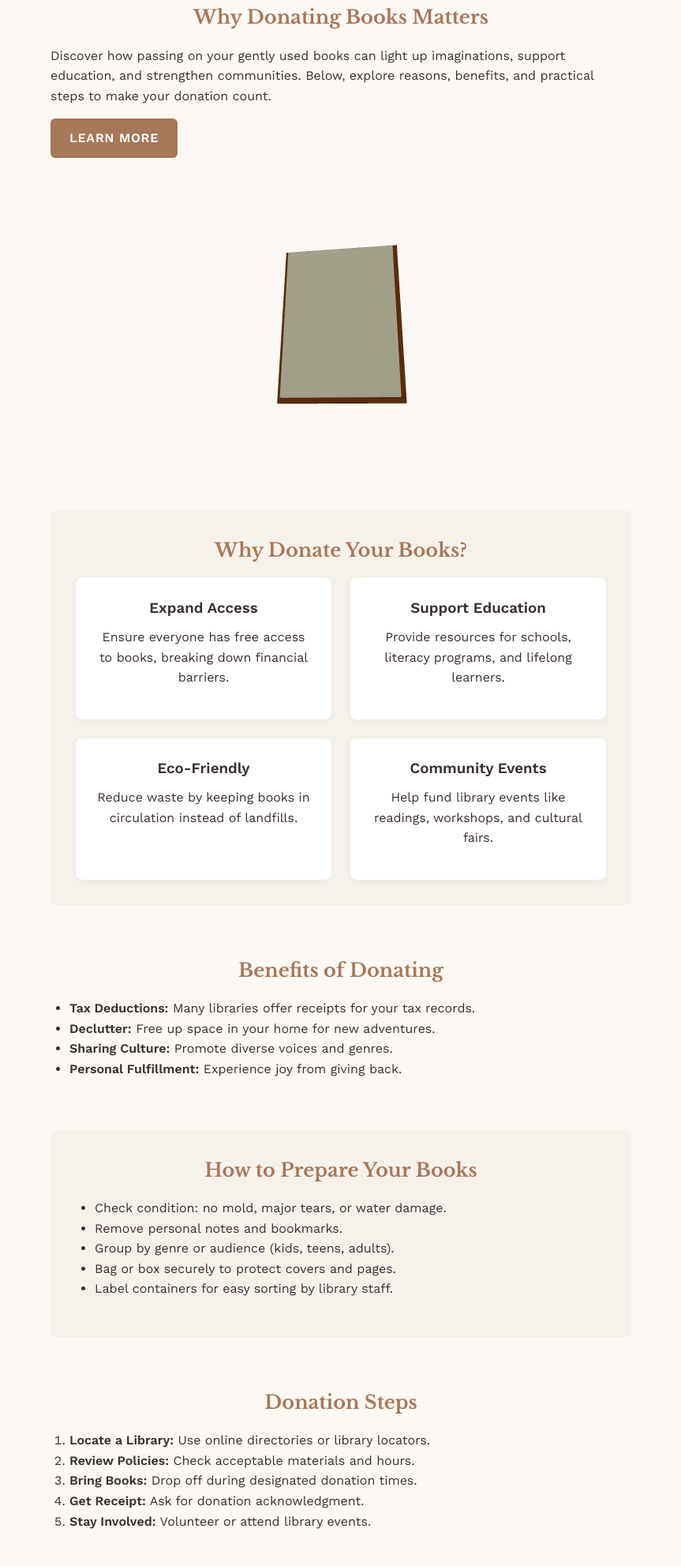
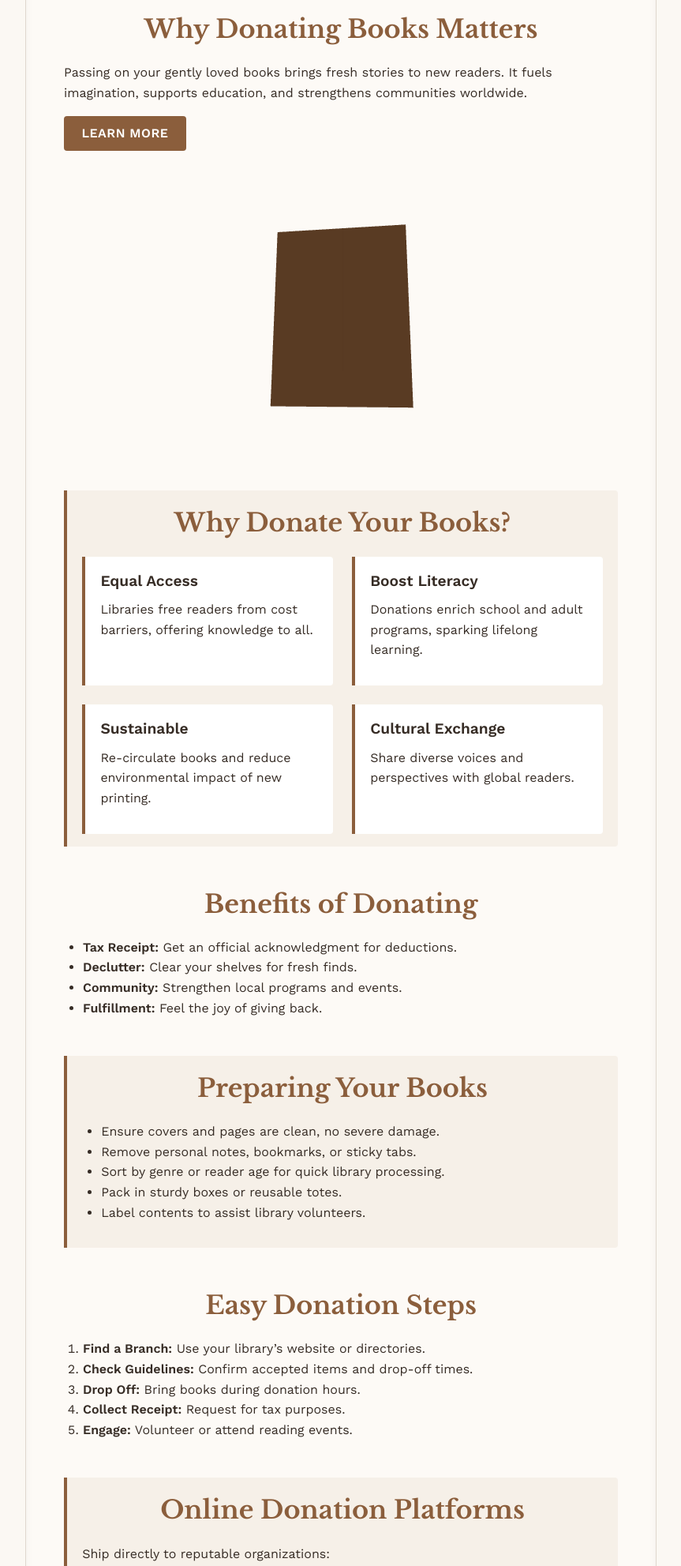
Before and after one commit to TokoBOOO/TokoBOOO.github.io, a plain HTML site: page index.html in a window 1280 px wide. Shown: the part 224-2207 px from the top of the page at 79% size, without its empty margins (208-1071 px from the left). Drawn offline with nearby package versions, Linux system fonts and the light colour scheme.

Commit message:
Update index.html

```diff
--- a/index.html
+++ b/index.html
@@ -9,11 +9,12 @@
   <style>
     /* Variables */
     :root {
-      --bg: #fcf8f3;
-      --accent: #a67859;
-      --text: #3b2f2f;
+      --bg: #fbf8f3;
+      --page-bg: #fdfaf6;
+      --accent: #8b5e3c;
+      --text: #362c25;
       --card: #ffffff;
-      --alt: #f7f1ec;
+      --alt: #f6f0e8;
     }
     /* Reset */
     * { margin: 0; padding: 0; box-sizing: border-box; }
@@ -21,33 +22,41 @@
     a { color: var(--accent); text-decoration: none; }
     a:hover { text-decoration: underline; }
 
-    /* Layout */
-    .container { max-width: 800px; margin: 0 auto; padding: 2rem; }
+    /* Container styled as open book */
+    .container {
+      max-width: 800px;
+      margin: 2rem auto;
+      padding: 2rem 3rem;
+      background: var(--page-bg);
+      border: 1px solid #e0d7ce;
+      box-shadow: inset 0 0 10px rgba(0,0,0,0.05);
+      border-radius: 4px;
+    }
     header, footer { text-align: center; }
-    header h1 { font-family: 'Libre Baskerville', serif; font-size: 2.5rem; color: var(--accent); }
-    nav ul { display: flex; justify-content: center; gap: 1rem; list-style: none; margin-top: 1rem; }
+    header h1 { font-family: 'Libre Baskerville', serif; font-size: 2.5rem; color: var(--accent); margin-bottom: 0.5rem; }
+    nav ul { display: flex; justify-content: center; gap: 1rem; list-style: none; margin-bottom: 1.5rem; }
     nav a { font-weight: 600; padding: 0.5rem 1rem; border-radius: 4px; transition: background 0.3s; }
     nav a:hover { background: var(--accent); color: #fff; }
 
-    section { margin: 4rem 0; }
-    h2 { font-family: 'Libre Baskerville', serif; color: var(--accent); margin-bottom: 1rem; text-align: center; }
+    section { margin: 3rem 0; }
+    h2 { font-family: 'Libre Baskerville', serif; color: var(--accent); margin-bottom: 1rem; text-align: center; font-size: 2rem; }
     p, ul, ol, dl { margin-bottom: 1rem; }
     ul, ol { padding-left: 1.5rem; }
 
     /* Buttons */
-    .btn { display: inline-block; background: var(--accent); color: #fff; padding: 0.75rem 1.5rem; border-radius: 6px; font-weight: 600; text-transform: uppercase; letter-spacing: 0.05em; transition: transform 0.3s; }
-    .btn:hover { transform: scale(1.05); }
+    .btn { display: inline-block; background: var(--accent); color: #fff; padding: 0.6rem 1.4rem; border-radius: 4px; font-weight: 600; text-transform: uppercase; letter-spacing: 0.03em; transition: transform 0.2s; }
+    .btn:hover { transform: scale(1.03); }
 
     /* Cards */
-    .info-grid { display: grid; grid-template-columns: repeat(auto-fit,minmax(220px,1fr)); gap: 1.5rem; }
-    .card { background: var(--card); padding: 1.5rem; border-radius: 8px; box-shadow: 0 2px 8px rgba(0,0,0,0.05); text-align: center; }
-    .card h3 { margin-bottom: 0.5rem; }
+    .info-grid { display: grid; grid-template-columns: repeat(auto-fit,minmax(240px,1fr)); gap: 1.5rem; }
+    .card { background: var(--card); padding: 1rem 1.2rem; border-left: 4px solid var(--accent); border-radius: 0 4px 4px 0; }
+    .card h3 { margin-bottom: 0.5rem; font-size: 1.2rem; }
 
     /* Alternating sections */
-    .alt { background: var(--alt); padding: 2rem; border-radius: 8px; }
+    .alt { background: var(--alt); padding: 1rem 1.2rem; border-left: 4px solid var(--accent); border-radius: 0 4px 4px 0; }
 
     /* FAQ */
-    .faq dt { font-weight: 600; margin-top: 1rem; cursor: pointer; }
+    .faq dt { font-weight: 600; margin-top: 1rem; }
     .faq dd { margin: 0.5rem 0 0 1rem; }
 
     /* Model */
@@ -77,7 +86,7 @@
     <!-- Hero -->
     <section id="about">
       <h2>Why Donating Books Matters</h2>
-      <p>Discover how passing on your gently used books can light up imaginations, support education, and strengthen communities. Below, explore reasons, benefits, and practical steps to make your donation count.</p>
+      <p>Passing on your gently loved books brings fresh stories to new readers. It fuels imagination, supports education, and strengthens communities worldwide.</p>
       <a href="#why" class="btn">Learn More</a>
       <div id="model-container"></div>
     </section>
@@ -87,20 +96,20 @@
       <h2>Why Donate Your Books?</h2>
       <div class="info-grid">
         <div class="card">
-          <h3>Expand Access</h3>
-          <p>Ensure everyone has free access to books, breaking down financial barriers.</p>
+          <h3>Equal Access</h3>
+          <p>Libraries free readers from cost barriers, offering knowledge to all.</p>
         </div>
         <div class="card">
-          <h3>Support Education</h3>
-          <p>Provide resources for schools, literacy programs, and lifelong learners.</p>
+          <h3>Boost Literacy</h3>
+          <p>Donations enrich school and adult programs, sparking lifelong learning.</p>
         </div>
         <div class="card">
-          <h3>Eco-Friendly</h3>
-          <p>Reduce waste by keeping books in circulation instead of landfills.</p>
+          <h3>Sustainable</h3>
+          <p>Re-circulate books and reduce environmental impact of new printing.</p>
         </div>
         <div class="card">
-          <h3>Community Events</h3>
-          <p>Help fund library events like readings, workshops, and cultural fairs.</p>
+          <h3>Cultural Exchange</h3>
+          <p>Share diverse voices and perspectives with global readers.</p>
         </div>
       </div>
     </section>
@@ -109,46 +118,47 @@
     <section id="benefits">
       <h2>Benefits of Donating</h2>
       <ul>
-        <li><strong>Tax Deductions:</strong> Many libraries offer receipts for your tax records.</li>
-        <li><strong>Declutter:</strong> Free up space in your home for new adventures.</li>
-        <li><strong>Sharing Culture:</strong> Promote diverse voices and genres.</li>
-        <li><strong>Personal Fulfillment:</strong> Experience joy from giving back.</li>
+        <li><strong>Tax Receipt:</strong> Get an official acknowledgment for deductions.</li>
+        <li><strong>Declutter:</strong> Clear your shelves for fresh finds.</li>
+        <li><strong>Community:</strong> Strengthen local programs and events.</li>
+        <li><strong>Fulfillment:</strong> Feel the joy of giving back.</li>
       </ul>
     </section>
 
     <!-- Prepare -->
     <section id="prepare" class="alt">
-      <h2>How to Prepare Your Books</h2>
+      <h2>Preparing Your Books</h2>
       <ul>
-        <li>Check condition: no mold, major tears, or water damage.</li>
-        <li>Remove personal notes and bookmarks.</li>
-        <li>Group by genre or audience (kids, teens, adults).</li>
-        <li>Bag or box securely to protect covers and pages.</li>
-        <li>Label containers for easy sorting by library staff.</li>
+        <li>Ensure covers and pages are clean, no severe damage.</li>
+        <li>Remove personal notes, bookmarks, or sticky tabs.</li>
+        <li>Sort by genre or reader age for quick library processing.</li>
+        <li>Pack in sturdy boxes or reusable totes.</li>
+        <li>Label contents to assist library volunteers.</li>
       </ul>
     </section>
 
     <!-- Steps -->
     <section id="steps">
-      <h2>Donation Steps</h2>
+      <h2>Easy Donation Steps</h2>
       <ol>
-        <li><strong>Locate a Library:</strong> Use online directories or library locators.</li>
-        <li><strong>Review Policies:</strong> Check acceptable materials and hours.</li>
-        <li><strong>Bring Books:</strong> Drop off during designated donation times.</li>
-        <li><strong>Get Receipt:</strong> Ask for donation acknowledgment.</li>
-        <li><strong>Stay Involved:</strong> Volunteer or attend library events.</li>
+        <li><strong>Find a Branch:</strong> Use your library’s website or directories.</li>
+        <li><strong>Check Guidelines:</strong> Confirm accepted items and drop-off times.</li>
+        <li><strong>Drop Off:</strong> Bring books during donation hours.</li>
+        <li><strong>Collect Receipt:</strong> Request for tax purposes.</li>
+        <li><strong>Engage:</strong> Volunteer or attend reading events.</li>
       </ol>
     </section>
 
     <!-- Platforms -->
     <section id="platforms" class="alt">
       <h2>Online Donation Platforms</h2>
-      <p>Can't make it in person? Try these reputable services:</p>
+      <p>Ship directly to reputable organizations:</p>
       <ul>
-        <li><a href="https://www.bookmooch.com" target="_blank">BookMooch</a> – Trade books with other readers worldwide.</li>
-        <li><a href="https://www.betterworldbooks.com" target="_blank">Better World Books</a> – Donate and support literacy projects globally.</li>
-        <li><a href="https://www.thriftbooks.com/donations/" target="_blank">ThriftBooks</a> – Mail donations and receive store credit.</li>
-        <li><a href="https://www.locallibraries.org" target="_blank">Find Your Library</a> – Search local branches near you.</li>
+        <li><a href="https://www.bookmooch.com" target="_blank">BookMooch</a> – Exchange books worldwide.</li>
+        <li><a href="https://www.betterworldbooks.com" target="_blank">Better World Books</a> – Funds literacy projects.</li>
+        <li><a href="https://www.thriftbooks.com/donations/" target="_blank">ThriftBooks</a> – Get store credit.</li>
+        <li><a href="https://www.goodwill.org/donate/donate-stuff/textbooks/" target="_blank">Goodwill</a> – Local drop-off & tax benefit.</li>
+        <li><a href="https://bookcrossing.com" target="_blank">BookCrossing</a> – Release books into the wild.</li>
       </ul>
     </section>
 
@@ -156,14 +166,14 @@
     <section id="faq">
       <h2>Frequently Asked Questions</h2>
       <dl class="faq">
-        <dt>Can I donate children’s books?</dt>
-        <dd>Yes, libraries often have dedicated children’s sections and welcome these donations.</dd>
-        <dt>Are textbooks accepted?</dt>
-        <dd>Many libraries accept textbooks in good condition—verify with your branch first.</dd>
-        <dt>How do I get a tax receipt?</dt>
-        <dd>Request it at the time of donation; most libraries will provide one.</dd>
-        <dt>What if I have many books?</dt>
-        <dd>Contact the library for large donation pickup or drop-off guidance.</dd>
+        <dt>Can I donate old textbooks?</dt>
+        <dd>Yes—most libraries accept academic texts in good condition.</dd>
+        <dt>Do I need an appointment?</dt>
+        <dd>Some branches allow walk-ins; check online or call ahead.</dd>
+        <dt>Are magazines accepted?</dt>
+        <dd>Current issues often yes; older editions vary by library.</dd>
+        <dt>Can I donate internationally?</dt>
+        <dd>Platforms like BookMooch and Better World Books accept global shipments.</dd>
       </dl>
     </section>
 
@@ -175,47 +185,51 @@
   <!-- Three.js -->
   <script src="https://cdn.jsdelivr.net/npm/three@0.160.0/build/three.min.js"></script>
   <script>
-    // Scene setup
     const container = document.getElementById('model-container');
     const scene = new THREE.Scene();
-    const camera = new THREE.PerspectiveCamera(50, container.clientWidth / 350, 0.1, 1000);
+    const camera = new THREE.PerspectiveCamera(45, container.clientWidth / 350, 0.1, 1000);
     const renderer = new THREE.WebGLRenderer({ antialias: true, alpha: true });
     renderer.setSize(container.clientWidth, 350);
     container.appendChild(renderer.domElement);
 
-    // Lighting
+    // Lights
     scene.add(new THREE.AmbientLight(0xffffff, 0.7));
-    const light = new THREE.DirectionalLight(0xfffbe6, 0.8);
-    light.position.set(5, 5, 5);
-    scene.add(light);
+    const dir = new THREE.DirectionalLight(0xfffbe6, 0.8);
+    dir.position.set(5, 5, 5);
+    scene.add(dir);
 
-    // Book shape: cover and pages
+    // Improved book model
     const book = new THREE.Group();
-    // Cover
-    const coverGeo = new THREE.BoxGeometry(1.2, 1.6, 0.1);
-    const coverMat = new THREE.MeshStandardMaterial({ color: 0x8b4513 });
-    const cover = new THREE.Mesh(coverGeo, coverMat);
-    // Pages
-    const pageGeo = new THREE.BoxGeometry(1.1, 1.5, 0.08);
-    const pageMat = new THREE.MeshStandardMaterial({ color: 0xf5f5dc });
-    const pages = new THREE.Mesh(pageGeo, pageMat);
-    pages.position.z = -0.09;
-    book.add(cover, pages);
-    book.rotation.x = -0.3;
+    // Front cover
+    const frontGeo = new THREE.BoxGeometry(1.2, 1.6, 0.05);
+    const frontMat = new THREE.MeshStandardMaterial({ color: 0x8b5e3c });
+    const front = new THREE.Mesh(frontGeo, frontMat);
+    front.position.z = 0.04;
+    // Back cover
+    const back = front.clone(); back.position.z = -0.04;
+    // Pages block
+    const pagesGeo = new THREE.BoxGeometry(1.15, 1.55, 0.08);
+    const pagesMat = new THREE.MeshStandardMaterial({ color: 0xf5f5dc });
+    const pages = new THREE.Mesh(pagesGeo, pagesMat);
+    // Spine
+    const spineGeo = new THREE.BoxGeometry(0.05, 1.6, 0.08);
+    const spineMat = new THREE.MeshStandardMaterial({ color: 0x7a492b });
+    const spine = new THREE.Mesh(spineGeo, spineMat);
+
+    book.add(front, pages, back, spine);
+    book.rotation.x = -0.2;
     scene.add(book);
 
     camera.position.set(0, 0, 3);
-
     function animate() {
       requestAnimationFrame(animate);
       book.rotation.y += 0.01;
       renderer.render(scene, camera);
     }
     animate();
-
-    window.addEventListener('resize', () => {
-      renderer.setSize(container.clientWidth, 350);
-      camera.aspect = container.clientWidth / 350;
+    window.addEventListener('resize', ()=>{
+      renderer.setSize(container.clientWidth,350);
+      camera.aspect = container.clientWidth/350;
       camera.updateProjectionMatrix();
     });
   </script>
```
